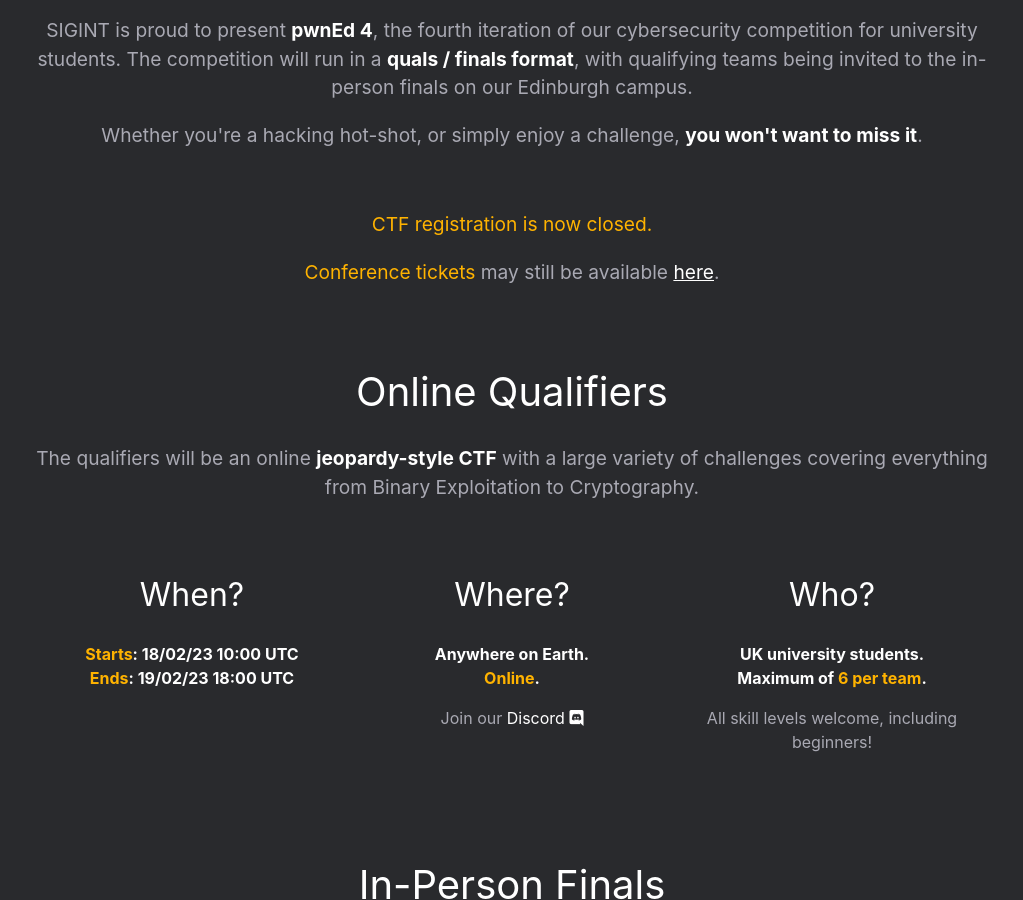
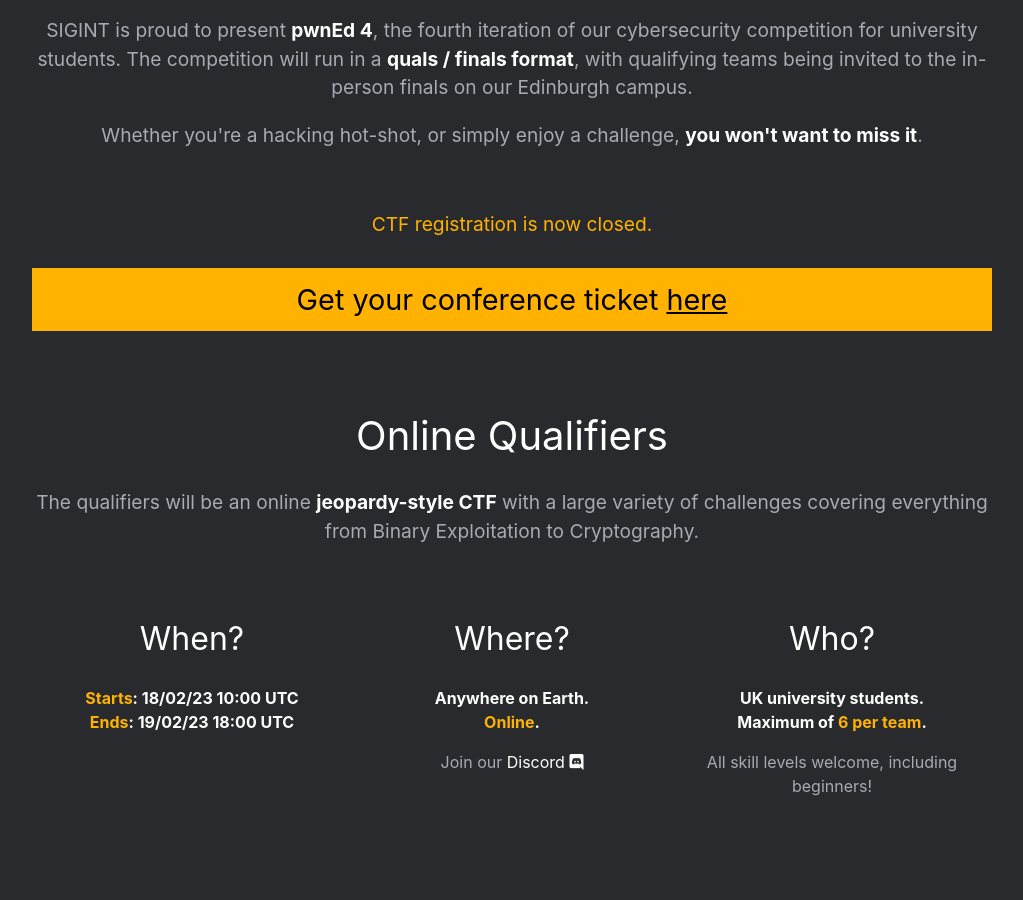
Before and after one commit to compsoc-edinburgh/pwned-site, a Jekyll site: the page built from jekyll/index.html, in a window 1280 px wide and 900 px high, scrolled down 1041 px. Shown: the whole window, without its empty margins (128-1151 px from the left). Built offline with Jekyll 4.4.1, drawn with Linux system fonts in a browser that asks for light colours; some web fonts are replaced; a script that is not in the unit is left out.

Commit message:
Increase conspicuousness of conference ticket link

```diff
--- a/jekyll/_includes/about.html
+++ b/jekyll/_includes/about.html
@@ -15,9 +15,9 @@
   <p class="highlight">
   CTF registration is now closed.
   </p>
-  <p>
-  <a class="highlight">Conference tickets</a> may still be available
-  <a target="_blank" style="text-decoration: underline;" href="https://www.eventbrite.co.uk/e/pwned-conference-2023-tickets-576483677197">here</a>.
+  <p style="padding: 10px; background: #ffb300; color: black; font-size: 1.5em;">
+  Get your conference ticket
+  <a target="_blank" style="color: black; text-decoration: underline;" href="https://www.eventbrite.co.uk/e/pwned-conference-2023-tickets-576483677197">here</a>
   </p>
 </div>
 
```
